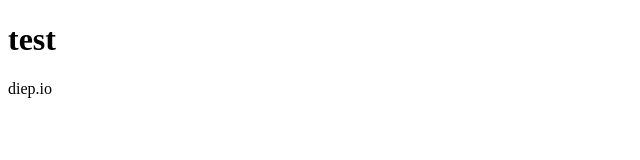
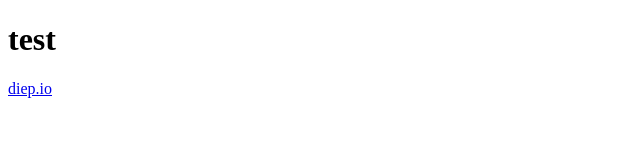
Before and after one commit to EEEOFFICIAL/goofyahgames, a plain HTML site: page index.html in a window 1280 px wide. Shown: the full height of the page, 0-640 px from the left. Drawn offline with Linux system fonts and the light colour scheme.

Commit message:
fixed a tag

```diff
--- a/index.html
+++ b/index.html
@@ -4,6 +4,6 @@
 <title>test</title>
 <h1>test</h1>
 <p></p>
-<href="https://diep.dragonterror.org/">diep.io</href>
+<a href="https://diep.dragonterror.org/">diep.io</a>
 </body>
 </html>
```
